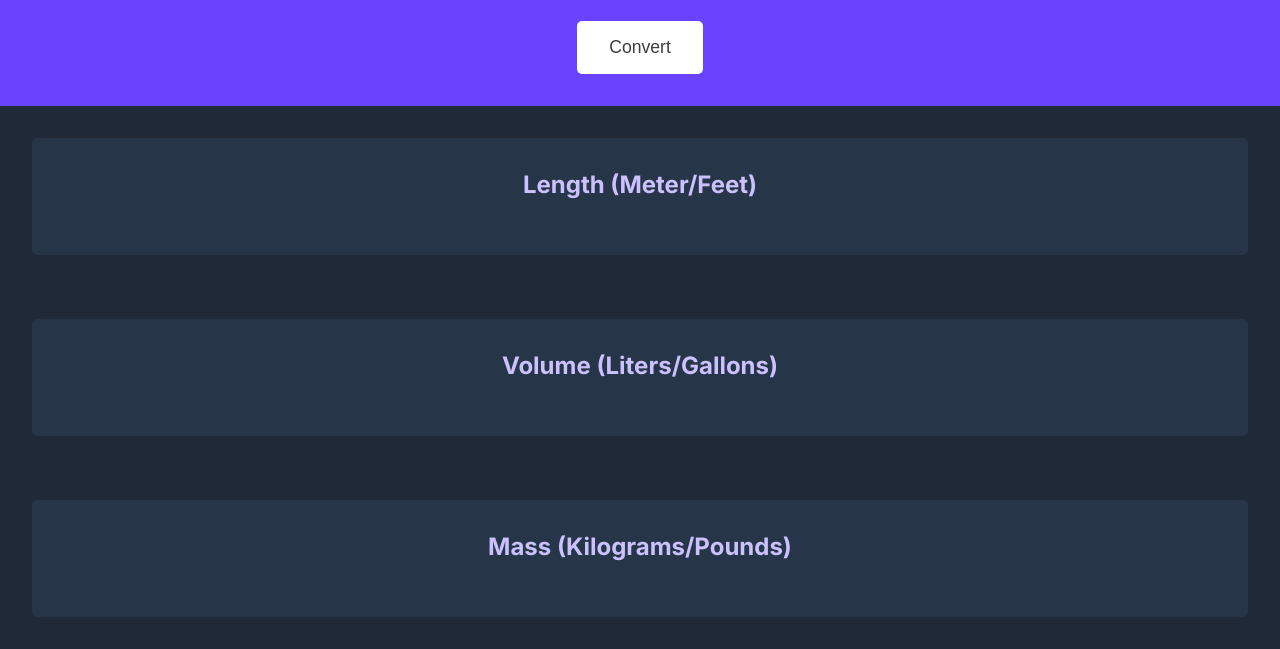
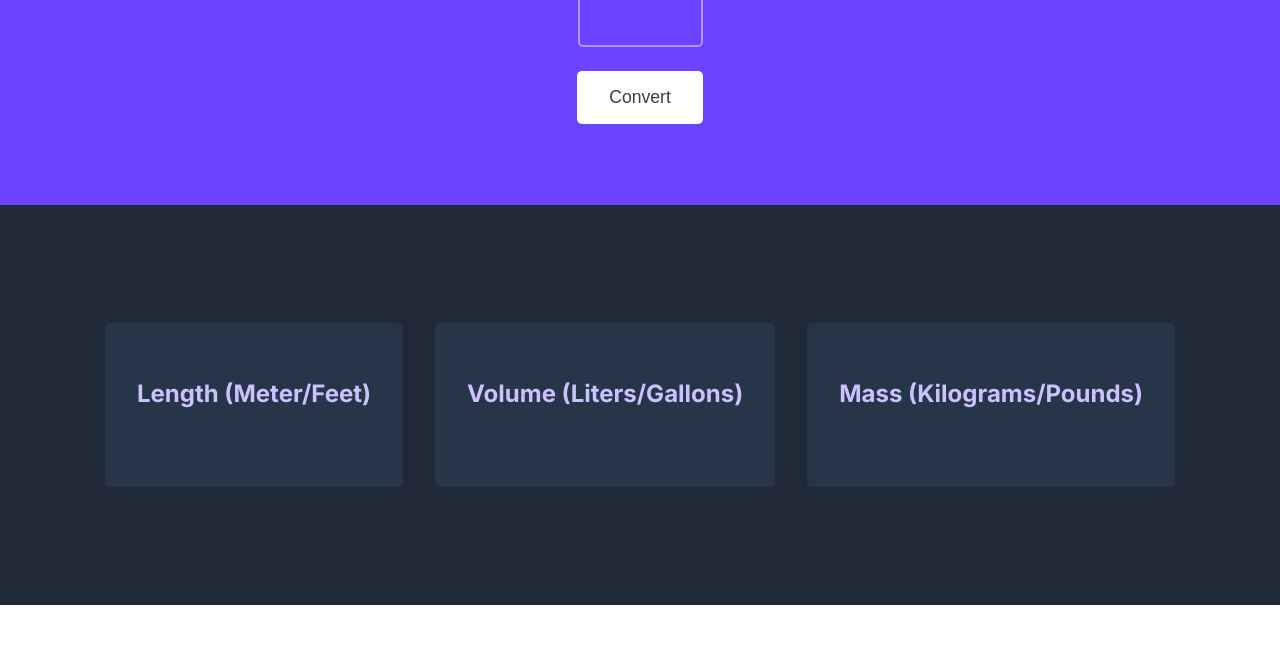
Before and after one commit to rjescobedo/unit-converter, a website built with Vite: page index.html in a window 1280 px wide. Shown: the part 195-844 px from the top of the page. After the commit the page ends 800 px from the top, so only its background shows below. Built offline with nearby package versions, Linux system fonts and the light colour scheme.

Commit message:
done with edits

```diff
--- a/index.css
+++ b/index.css
@@ -11,6 +11,7 @@ body {
     flex-direction: column;
     margin: 0;
     background-color: #6943FF;
+    height: 50vh;
 }
 
 .input-container h1 {
@@ -52,6 +53,9 @@ body {
     display: flex;
     justify-content: center;
     flex-direction: column;
+    padding: 0;
+    margin: 0;
+    height: 100%;
 }
 
 .container-box {
@@ -60,9 +64,20 @@ body {
     align-items: center;
     flex-direction: column;
     background-color: #273549;
-    margin: 2rem;
     padding: 2rem;
     border-radius: 5px;
+}
+
+.container-box:nth-child(1) {
+    margin: 3rem 2rem 2rem 2rem;
+}
+
+.container-box:nth-child(2) {
+    margin: 0 2rem 2rem 2rem;
+}
+
+.container-box:nth-child(3) {
+    margin: 0 2rem 3rem 2rem;
 }
 
 .container-box h3 {
@@ -77,3 +92,36 @@ body {
     padding: 0;
     margin: 0;
 }
+
+@media (min-width: 1000px) {
+    .conversion-container {
+        flex-direction: row;
+        align-items: center;
+        margin: 0;
+        padding: 0;
+        height: 50vh;
+    }
+
+    .container-box {
+        height: 100px;
+        align-items: center;
+    }
+
+
+    .container-box:nth-child(1) {
+        margin: 1rem;
+    }
+
+    .container-box:nth-child(2) {
+        margin: 1rem;
+    }
+
+    .container-box:nth-child(3) {
+        margin: 1rem;
+    }
+
+
+
+
+
+}
--- a/index.js
+++ b/index.js
@@ -13,7 +13,7 @@ function meterFeetCalculation(num) {
     const meterToFeet = num * 3.281;
     const feetToMeter = num / 3.281;
 
-    meterFeetUi.textContent = `${num} meters = ${meterToFeet.toFixed(3)} | ${num} feet = ${feetToMeter.toFixed(3)} meters`
+    meterFeetUi.textContent = `${num} meters = ${meterToFeet.toFixed(3)} feet | ${num} feet = ${feetToMeter.toFixed(3)} meters`
 
 }
 
```
